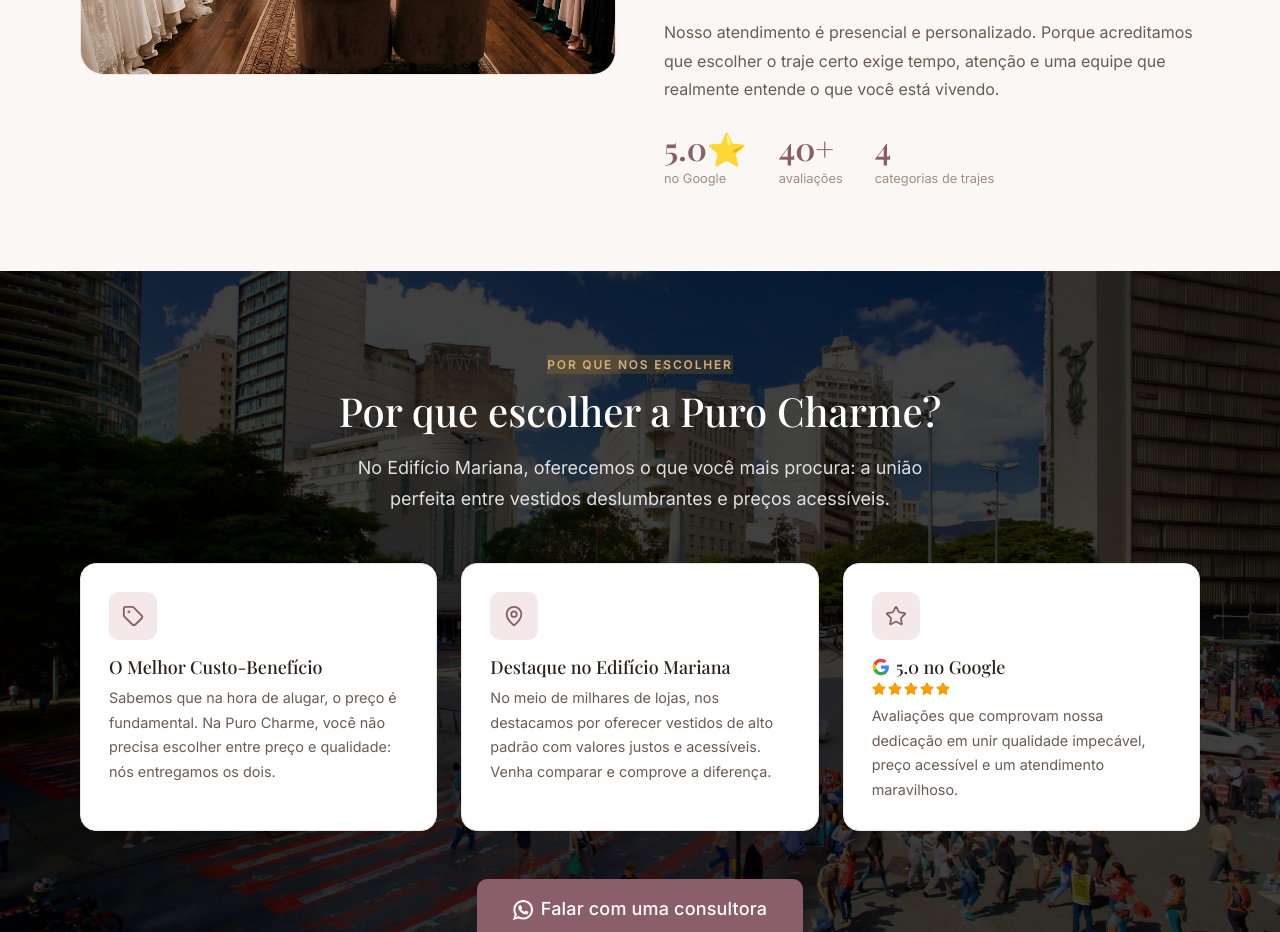
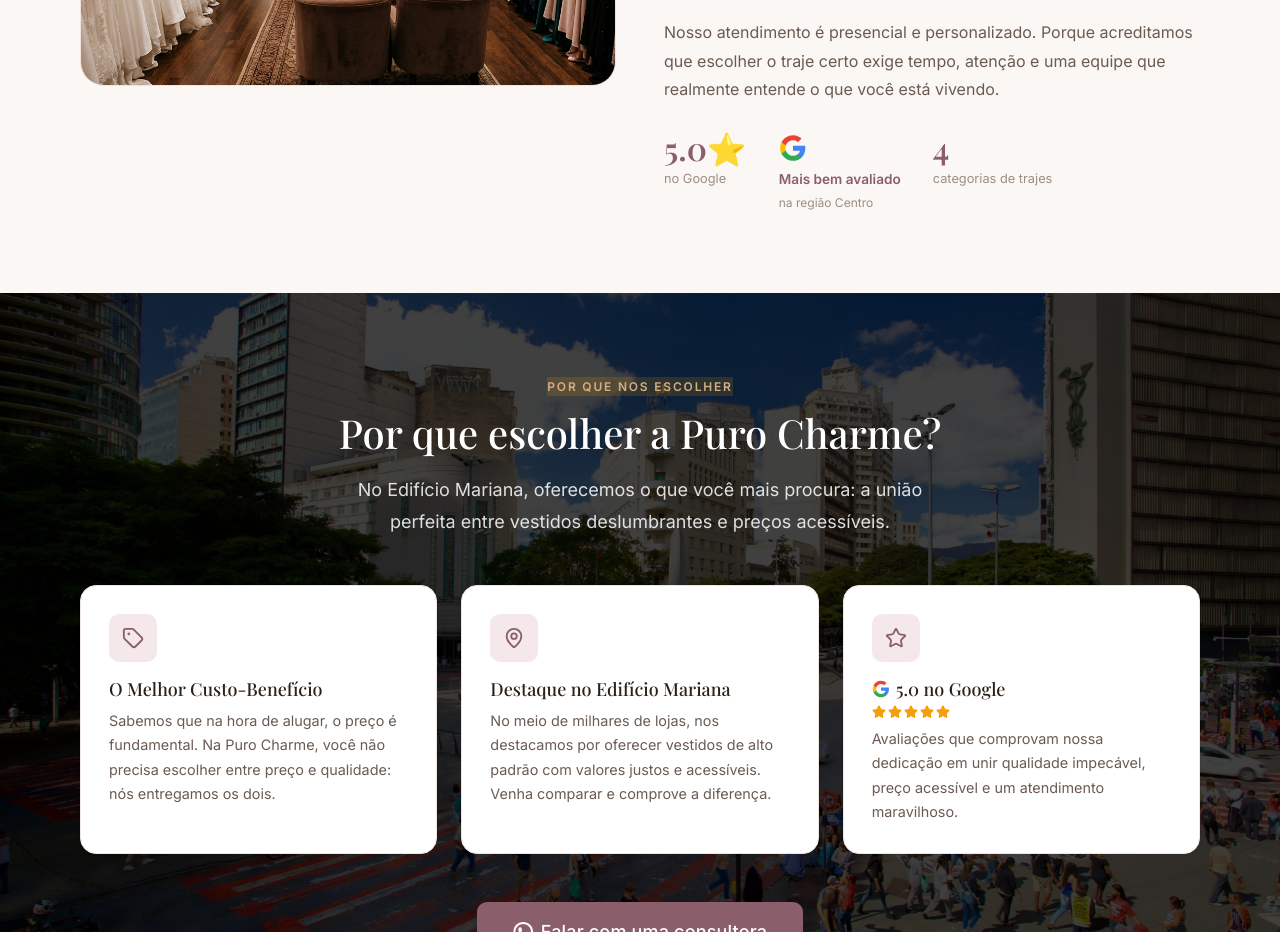
Before and after one commit to t0non/lpPuroCharme, a Next.js app: page / in a window 1280 px wide. Shown: the part 3920-4852 px from the top of the page. Built offline with nearby package versions, Linux system fonts and the light colour scheme; no server answers; a web font is replaced by a local one.

Commit message:
style: atualiza texto do CTA inferior e adiciona icone google nas avaliacoes

```diff
--- a/src/components/sections/AboutSection.tsx
+++ b/src/components/sections/AboutSection.tsx
@@ -1,5 +1,6 @@
 import Image from "next/image";
 import { siteConfig } from "@/data/site";
+import { GoogleIcon } from "@/components/icons/GoogleIcon";
 
 export function AboutSection() {
   return (
@@ -109,26 +110,27 @@
                 </p>
               </div>
               <div>
+                <div style={{ display: 'flex', alignItems: 'center', height: '2rem' }}>
+                  <GoogleIcon size={28} />
+                </div>
                 <p
                   style={{
-                    fontFamily: "var(--font-serif)",
-                    fontSize: "2rem",
+                    fontSize: "0.85rem",
                     fontWeight: 600,
                     color: "var(--color-rose-taupe)",
-                    margin: 0,
-                    lineHeight: 1,
+                    margin: "0.25rem 0 0",
                   }}
                 >
-                  {siteConfig.rating.count}+
+                  Mais bem avaliado
                 </p>
                 <p
                   style={{
-                    fontSize: "0.8rem",
+                    fontSize: "0.75rem",
                     color: "var(--color-text-muted)",
-                    margin: "0.25rem 0 0",
+                    margin: "0",
                   }}
                 >
-                  avaliações
+                  na região Centro
                 </p>
               </div>
               <div>
--- a/src/components/sections/FinalCTASection.tsx
+++ b/src/components/sections/FinalCTASection.tsx
@@ -125,6 +125,7 @@
             color: "rgba(250,247,244,0.5)",
             fontSize: "0.8rem",
             marginTop: "1.25rem",
+            textAlign: "center",
           }}
         >
           {siteConfig.contact.phone} · Seg–Sex: 9h–18h · Sáb: 9h–13h
```
